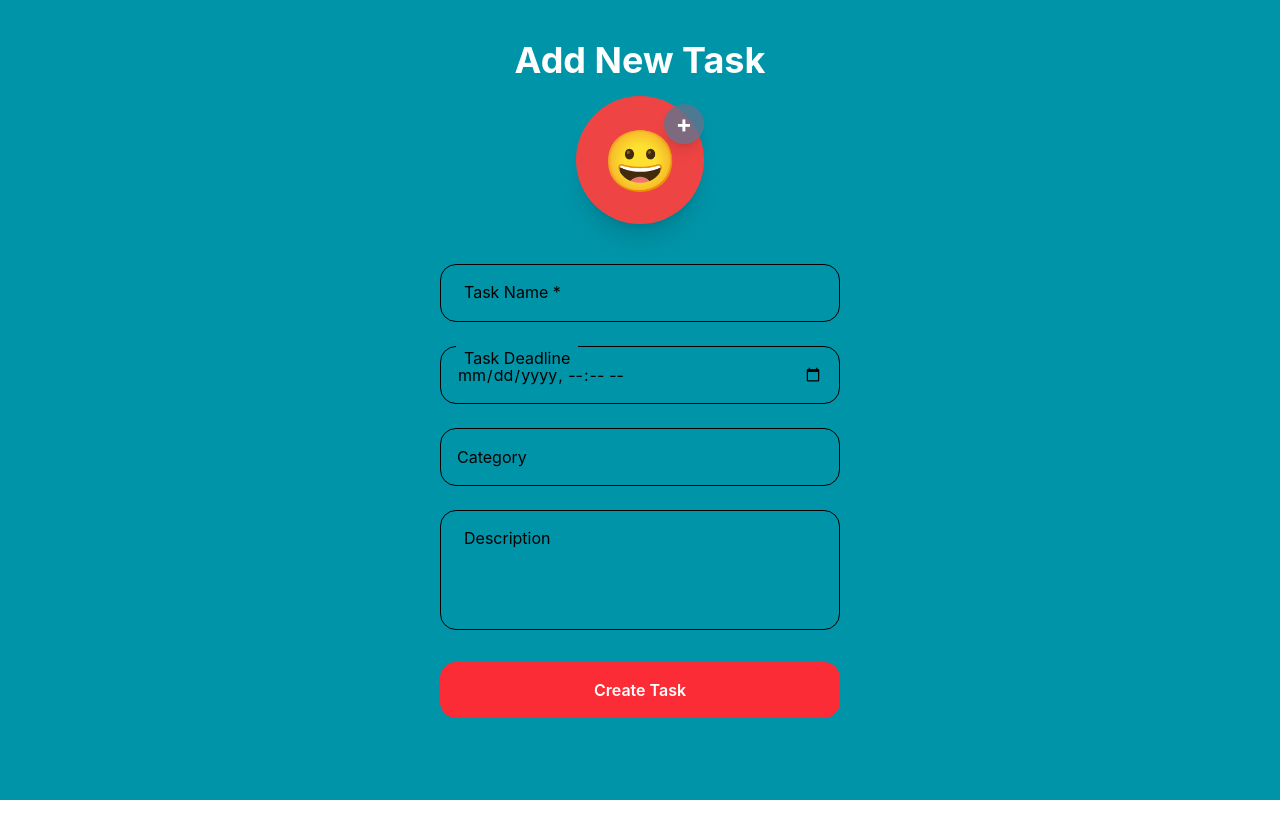
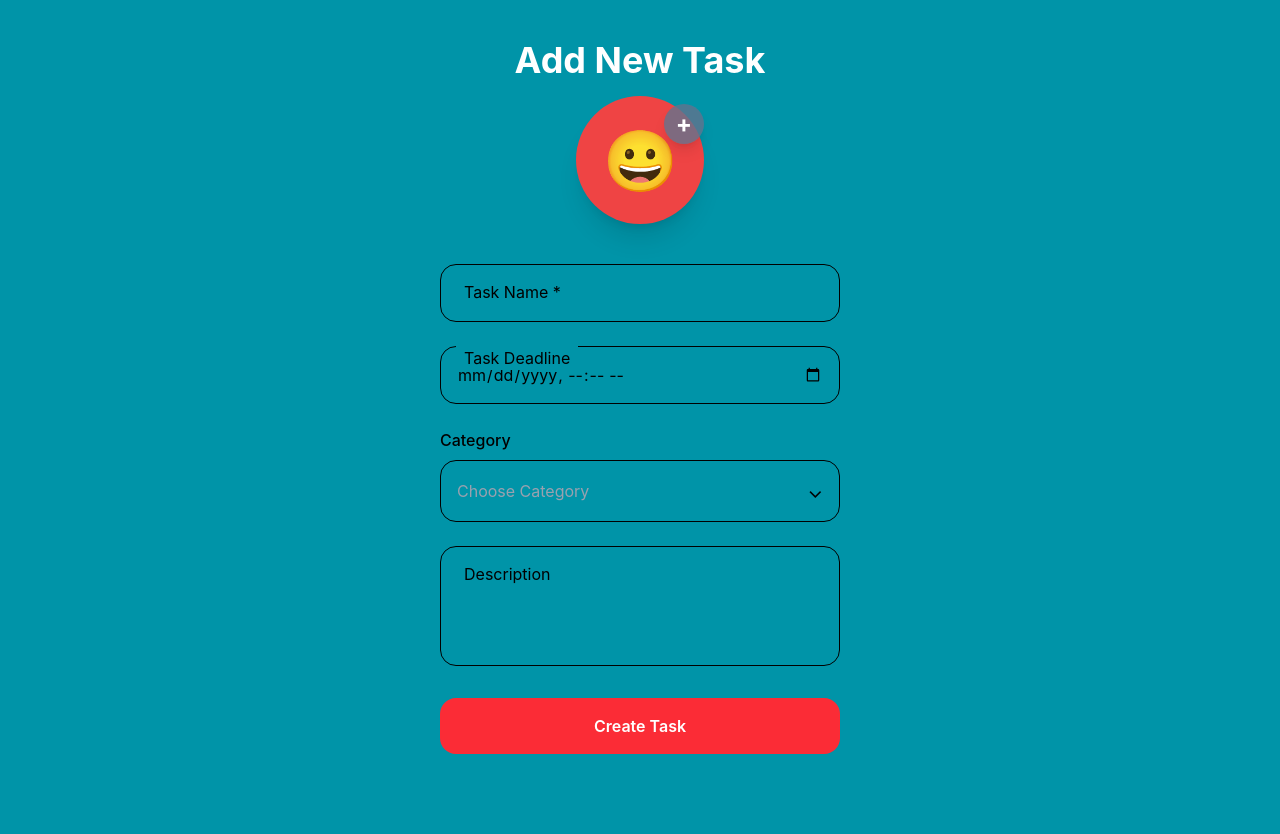
Before and after one commit to Noushidh/taskflow-pro, a React (Vite) app: page /add-task in a window 1280 px wide. Before the commit the page ends 800 px from the top, so only its background shows below. Built offline with nearby package versions, Linux system fonts and the light colour scheme.

Commit message:
feat: implement task creation form state management

```diff
--- a/src/components/FormSelect.tsx
+++ b/src/components/FormSelect.tsx
@@ -1,15 +1,21 @@
 import { useState } from "react";
+
+export type Category = {
+  emoji: string;
+  name: string;
+  color: string;
+};
 
 type FormSelectProps = {
   label: string;
-  value: string;
-  onChange: (value: string) => void;
+  value: Category | null;
+  onChange: (category: Category) => void;
 };
 
 function FormSelect({ label, value, onChange }: FormSelectProps) {
   const [showCategories, setShowCategories] = useState(false);
 
-  const categories = [
+  const categories: Category[] = [
     { emoji: "💻", name: "Coding", color: "from-violet-500 to-purple-500" },
     { emoji: "📚", name: "Education", color: "from-orange-400 to-orange-500" },
     { emoji: "💼", name: "Work", color: "from-blue-500 to-cyan-500" },
@@ -17,7 +23,7 @@ function FormSelect({ label, value, onChange }: FormSelectProps) {
     { emoji: "🎯", name: "Goals", color: "from-green-400 to-emerald-500" },
     {
       emoji: "💪",
-      name: "Health & Fitness",
+      name: "Health/Fitness",
       color: "from-yellow-300 to-yellow-500",
     },
     { emoji: "🛒", name: "Shopping", color: "from-red-400 to-rose-500" },
@@ -30,13 +36,17 @@ function FormSelect({ label, value, onChange }: FormSelectProps) {
     { emoji: "📅", name: "Other", color: "from-slate-500 to-slate-700" },
   ];
 
-  const handleSelect = (category: string) => {
+  const handleSelect = (category: Category) => {
     onChange(category);
     setShowCategories(false);
   };
 
   return (
     <div className="mt-6">
+      <label className="block mb-2 font-medium text-black">
+        {label}
+      </label>
+
       <button
         type="button"
         onClick={() => setShowCategories((prev) => !prev)}
@@ -47,10 +57,34 @@ function FormSelect({ label, value, onChange }: FormSelectProps) {
     border
     border-black
     text-black
-          text-left
+    flex
+    items-center
+    justify-between
         "
       >
-        {value || label}
+        {value ? (
+          <div
+            className={`
+              inline-flex
+              items-center
+              gap-2
+              px-4
+              py-2
+              rounded-full
+              font-medium
+              text-black
+              bg-gradient-to-r
+              ${value.color}
+            `}
+          >
+            <span>{value.emoji}</span>
+            <span>{value.name}</span>
+          </div>
+        ) : (
+          <span className="text-gray-400">Choose Category</span>
+        )}
+
+        <span className="text-xl">⌄</span>
       </button>
 
       {showCategories && (
@@ -69,7 +103,7 @@ function FormSelect({ label, value, onChange }: FormSelectProps) {
             <button
               key={category.name}
               type="button"
-              onClick={() => handleSelect(category.name)}
+              onClick={() => handleSelect(category)}
               className={`
                 w-full
                 p-5
--- a/src/components/TaskForm.tsx
+++ b/src/components/TaskForm.tsx
@@ -1,4 +1,5 @@
 import { useState } from "react";
+import type { Category } from "./FormSelect";
 import EmojiPickerButton from "./EmojiPickurButton";
 import FormInput from "./FormInput";
 import FormSelect from "./FormSelect";
@@ -6,7 +7,7 @@ import FormSelect from "./FormSelect";
 function TaskForm() {
   const [taskName,setTaskName]=useState('')
   const [deadline,setDeadline]=useState('')
-  const [category,setCategory]=useState('')
+  const [category,setCategory]=useState<Category|null>(null)
   const [description,setDiscription]=useState('')
   const handleSubmit=()=>{
      const task = {
```
Lines whose indentation alone changed are shown as unchanged.
